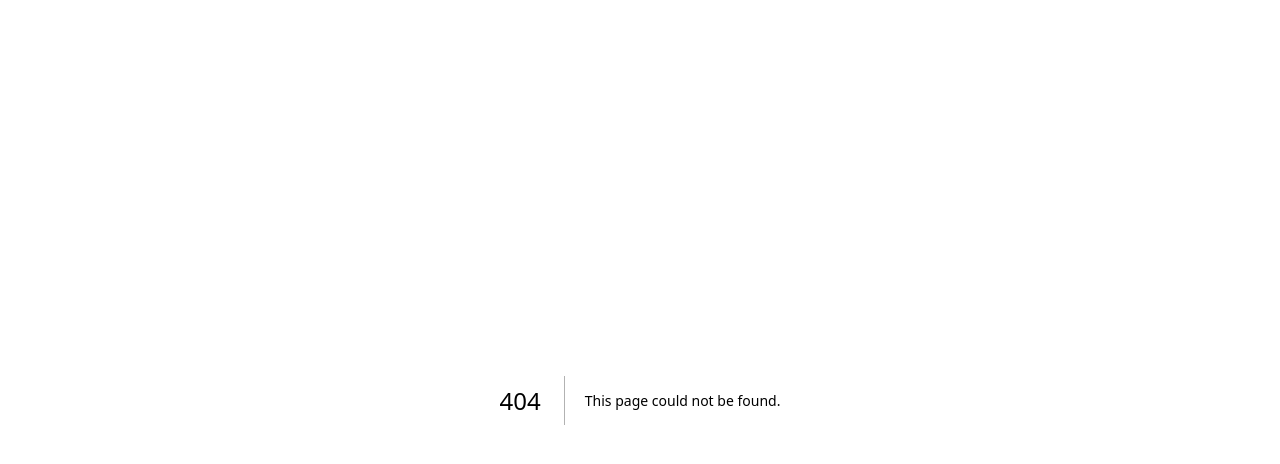
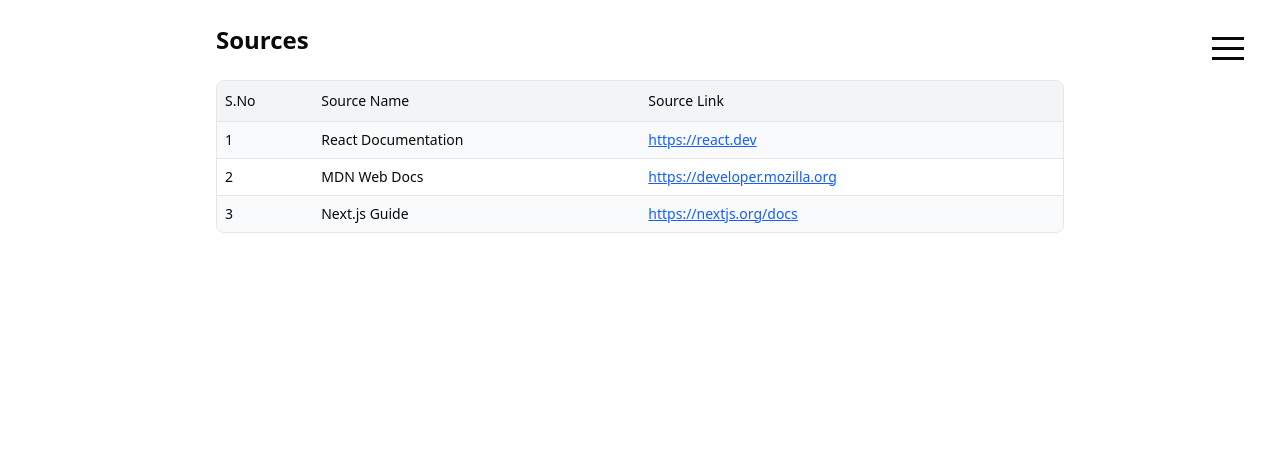
Before and after one commit to DumbTempest/Ideation, a Next.js app: page /DataSource in a window 1280 px wide. Before the commit this address had no page. Shown: the top 464 px of the page. Built offline with nearby package versions, Linux system fonts and the light colour scheme.

Commit message:
Created all pages next step:DB

```diff
--- a/package.json
+++ b/package.json
@@ -14,6 +14,7 @@
     "@radix-ui/react-slot": "^1.2.4",
     "class-variance-authority": "^0.7.1",
     "clsx": "^2.1.1",
+    "emblor": "^1.4.8",
     "framer-motion": "^12.23.24",
     "hamburger-react": "^2.5.2",
     "lucide-react": "^0.553.0",
--- a/src/app/Contri/page.jsx
+++ b/src/app/Contri/page.jsx
@@ -5,20 +5,45 @@
 import { Textarea } from "@/components/ui/textarea";
 import { Button } from "@/components/ui/button";
 import { Label } from "@/components/ui/label";
-import { Select, SelectTrigger, SelectContent, SelectItem, SelectValue } from "@/components/ui/select";
+import {
+  Select,
+  SelectTrigger,
+  SelectContent,
+  SelectItem,
+  SelectValue,
+} from "@/components/ui/select";
 import Navbar from "@/components/custom/navbar";
+import { motion } from "framer-motion";
+import { TagInput } from "emblor";
 
 export default function AddProjectPage() {
   const [links, setLinks] = useState([""]);
+  const [techTags, setTechTags] = useState([]);
+  const [activeTechIndex, setActiveTechIndex] = useState(null);
+  const [domainTags, setDomainTags] = useState([]);
+  const [activeDomainIndex, setActiveDomainIndex] = useState(null);
 
-  const addLink = () => {
-    setLinks([...links, ""]);
-  };
-
+  const addLink = () => setLinks([...links, ""]);
   const updateLink = (value, index) => {
     const updated = [...links];
     updated[index] = value;
     setLinks(updated);
+  };
+
+  const FocusWrapper = ({ children }) => {
+    const [focused, setFocused] = useState(false);
+
+    return (
+      <motion.div
+        animate={{ scale: focused ? 1.03 : 1 }}
+        transition={{ duration: 0.2 }}
+        onFocus={() => setFocused(true)}
+        onBlur={() => setFocused(false)}
+
+      >
+        {children}
+      </motion.div>
+    );
   };
 
   return (
@@ -29,50 +54,82 @@
       <form className="space-y-6">
         <div className="space-y-2">
           <Label>Project Name</Label>
-          <Input placeholder="Enter project name" />
+          <FocusWrapper>
+            <Input placeholder="Enter project name" className="border border-black border-2" />
+
+          </FocusWrapper>
         </div>
 
         <div className="space-y-2">
           <Label>Clear Description of the Project</Label>
-          <Textarea placeholder="Describe the project clearly..." className="min-h-[120px]" />
+          <FocusWrapper>
+            <Textarea
+              placeholder="Describe the project clearly..."
+              className="min-h-[120px] border border-black border-2"
+            />
+          </FocusWrapper>
         </div>
 
         <div className="space-y-2">
           <Label>Tech Stack</Label>
-          <Input placeholder="e.g. Next.js, React, MongoDB" />
+          <FocusWrapper>
+            <div className="border border-black border-2 p-0 rounded-md">
+            <TagInput
+              placeholder="Write tech"
+              tags={techTags}
+              setTags={setTechTags}
+              activeTagIndex={activeTechIndex}
+              setActiveTagIndex={setActiveTechIndex}
+              className="outline outline-1 outline-black-300 focus:outline-black-500"
+            />
+            </div>
+          </FocusWrapper>
         </div>
 
         <div className="space-y-2">
           <Label>Domain</Label>
-          <Input placeholder="e.g. Web Development, AI, Mobile" />
+          <FocusWrapper>
+            <div className="border border-black border-2 p-0 rounded-md">
+            <TagInput
+              placeholder="eg: Web Dev, ML, AI"
+              tags={domainTags}
+              setTags={setDomainTags}
+              activeTagIndex={activeDomainIndex}
+              setActiveTagIndex={setActiveDomainIndex}
+
+            />
+            </div>
+          </FocusWrapper>
         </div>
 
         <div className="space-y-2">
           <Label>Difficulty Level</Label>
             <Select>
-            <SelectTrigger>
-              <SelectValue placeholder="Select difficulty" />
+              <SelectTrigger className="border border-black border-2">
+                <SelectValue placeholder="Select difficulty" className="text-blue" />
               </SelectTrigger>
-            <SelectContent>
+              <SelectContent className="border border-black border-2 ">
                 <SelectItem value="10x">10x</SelectItem>
                 <SelectItem value="newbie">Newbie</SelectItem>
                 <SelectItem value="moderate">Moderate</SelectItem>
                 <SelectItem value="cracked">Cracked</SelectItem>
               </SelectContent>
             </Select>
+
         </div>
 
         <div className="space-y-2">
           <Label>Similar Project Links (Optional)</Label>
 
           {links.map((link, index) => (
+            <FocusWrapper key={index}>
               <Input
-              key={index}
                 placeholder="https://example.com"
                 value={link}
-              className="mb-2"
+                className="mb-2 border border-black border-2"
                 onChange={(e) => updateLink(e.target.value, index)}
               />
+            </FocusWrapper>
           ))}
 
           <Button variant="secondary" type="button" onClick={addLink}>
@@ -80,9 +137,11 @@
           </Button>
         </div>
 
-        <Button className="w-full" size="lg">
+        <FocusWrapper>
+          <Button className="w-full mb-8" size="lg">
             Submit Project
           </Button>
+        </FocusWrapper>
       </form>
     </main>
   );
--- /dev/null
+++ b/src/app/DataSource/page.jsx
@@ -0,0 +1,84 @@
+"use client";
+
+import {
+  Table,
+  TableHeader,
+  TableHead,
+  TableRow,
+  TableBody,
+  TableCell,
+} from "@/components/ui/table";
+import Navbar from "@/components/custom/navbar";
+
+export default function SourcesPage() {
+  const sources = [
+    {
+      id: 1,
+      name: "React Documentation",
+      link: "https://react.dev",
+    },
+    {
+      id: 2,
+      name: "MDN Web Docs",
+      link: "https://developer.mozilla.org",
+    },
+    {
+      id: 3,
+      name: "Next.js Guide",
+      link: "https://nextjs.org/docs",
+    },
+  ];
+
+        return (
+          <>
+    <Navbar />
+    <div className="max-w-4xl mx-auto p-6 space-y-6">
+      <h1 className="text-2xl font-semibold">Sources</h1>
+
+      <div className="border rounded-md overflow-hidden">
+        <Table>
+          <TableHeader className="bg-gray-100">
+            <TableRow>
+              <TableHead>S.No</TableHead>
+              <TableHead>Source Name</TableHead>
+              <TableHead>Source Link</TableHead>
+            </TableRow>
+          </TableHeader>
+
+          <TableBody>
+            {sources.length === 0 ? (
+              <TableRow>
+                <TableCell
+                  colSpan="4"
+                  className="text-center text-gray-500 py-4"
+                >
+                  No sources added
+                </TableCell>
+              </TableRow>
+            ) : (
+              sources.map((s, i) => (
+                <TableRow
+                  key={s.id}
+                  className="odd:bg-gray-50 even:bg-white"
+                >
+                  <TableCell>{i + 1}</TableCell>
+                  <TableCell>{s.name}</TableCell>
+                  <TableCell>
+                    <a
+                      href={s.link}
+                      className="underline text-blue-600"
+                      target="_blank"
+                    >
+                      {s.link}
+                    </a>
+                  </TableCell>
+                </TableRow>
+              ))
+            )}
+          </TableBody>
+        </Table>
+      </div>
+    </div>
+    </>
+  );
+}
--- a/src/app/ProjectDB/page.jsx
+++ b/src/app/ProjectDB/page.jsx
@@ -1,5 +1,5 @@
 import ProjectCard from "@/components/custom/projectCard";
-
+import Navbar from "@/components/custom/navbar";
 export default function ProjectsPage() {
   const projects = [
     {
@@ -42,6 +42,7 @@
 
   return (
     <main className="min-h-screen px-6 py-10">
+      <Navbar />
       <h1 className="text-3xl font-bold text-center mb-10">Database</h1>
 
       <div className="grid grid-cols-1 sm:grid-cols-2 lg:grid-cols-3 gap-8">
--- a/src/components/custom/navbar.jsx
+++ b/src/components/custom/navbar.jsx
@@ -40,8 +40,14 @@
             <span className="cursor-pointer font-medium">Contribute</span>
             </Link>
 
-            <span className="cursor-pointer font-medium">About</span>
-            <span className="cursor-pointer font-medium">Data Source</span>
+            <Link href ="/ProjectDB">
+            <span className="cursor-pointer font-medium">Database</span>
+            </Link>
+
+            <Link href ="/DataSource">
+            <span className="cursor-pointer font-medium">Sauce</span>
+            </Link>
+
 
             {/* <Button variant="outline" onClick={() => setOpen(false)}>
               Close
--- /dev/null
+++ b/src/components/ui/table.jsx
@@ -0,0 +1,123 @@
+"use client"
+
+import * as React from "react"
+
+import { cn } from "@/lib/utils"
+
+function Table({
+  className,
+  ...props
+}) {
+  return (
+    <div data-slot="table-container" className="relative w-full overflow-x-auto">
+      <table
+        data-slot="table"
+        className={cn("w-full caption-bottom text-sm", className)}
+        {...props} />
+    </div>
+  );
+}
+
+function TableHeader({
+  className,
+  ...props
+}) {
+  return (
+    <thead
+      data-slot="table-header"
+      className={cn("[&_tr]:border-b", className)}
+      {...props} />
+  );
+}
+
+function TableBody({
+  className,
+  ...props
+}) {
+  return (
+    <tbody
+      data-slot="table-body"
+      className={cn("[&_tr:last-child]:border-0", className)}
+      {...props} />
+  );
+}
+
+function TableFooter({
+  className,
+  ...props
+}) {
+  return (
+    <tfoot
+      data-slot="table-footer"
+      className={cn("bg-muted/50 border-t font-medium [&>tr]:last:border-b-0", className)}
+      {...props} />
+  );
+}
+
+function TableRow({
+  className,
+  ...props
+}) {
+  return (
+    <tr
+      data-slot="table-row"
+      className={cn(
+        "hover:bg-muted/50 data-[state=selected]:bg-muted border-b transition-colors",
+        className
+      )}
+      {...props} />
+  );
+}
+
+function TableHead({
+  className,
+  ...props
+}) {
+  return (
+    <th
+      data-slot="table-head"
+      className={cn(
+        "text-foreground h-10 px-2 text-left align-middle font-medium whitespace-nowrap [&:has([role=checkbox])]:pr-0 [&>[role=checkbox]]:translate-y-[2px]",
+        className
+      )}
+      {...props} />
+  );
+}
+
+function TableCell({
+  className,
+  ...props
+}) {
+  return (
+    <td
+      data-slot="table-cell"
+      className={cn(
+        "p-2 align-middle whitespace-nowrap [&:has([role=checkbox])]:pr-0 [&>[role=checkbox]]:translate-y-[2px]",
+        className
+      )}
+      {...props} />
+  );
+}
+
+function TableCaption({
+  className,
+  ...props
+}) {
+  return (
+    <caption
+      data-slot="table-caption"
+      className={cn("text-muted-foreground mt-4 text-sm", className)}
+      {...props} />
+  );
+}
+
+export {
+  Table,
+  TableHeader,
+  TableBody,
+  TableFooter,
+  TableHead,
+  TableRow,
+  TableCell,
+  TableCaption,
+}
```
Also changed, not shown: 1 other file (tests, documents, lock files or other folders). Lines whose indentation alone changed are shown as unchanged.
